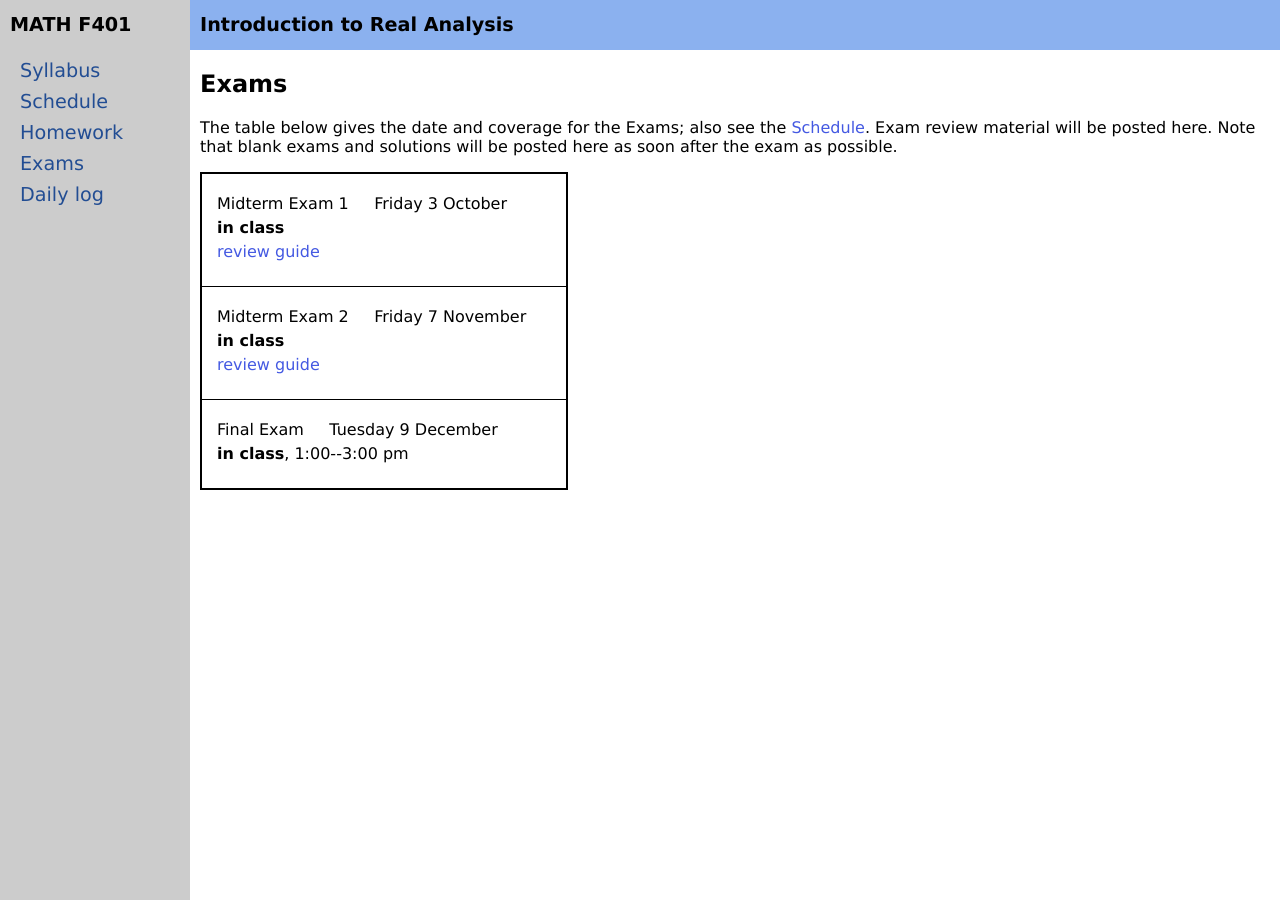
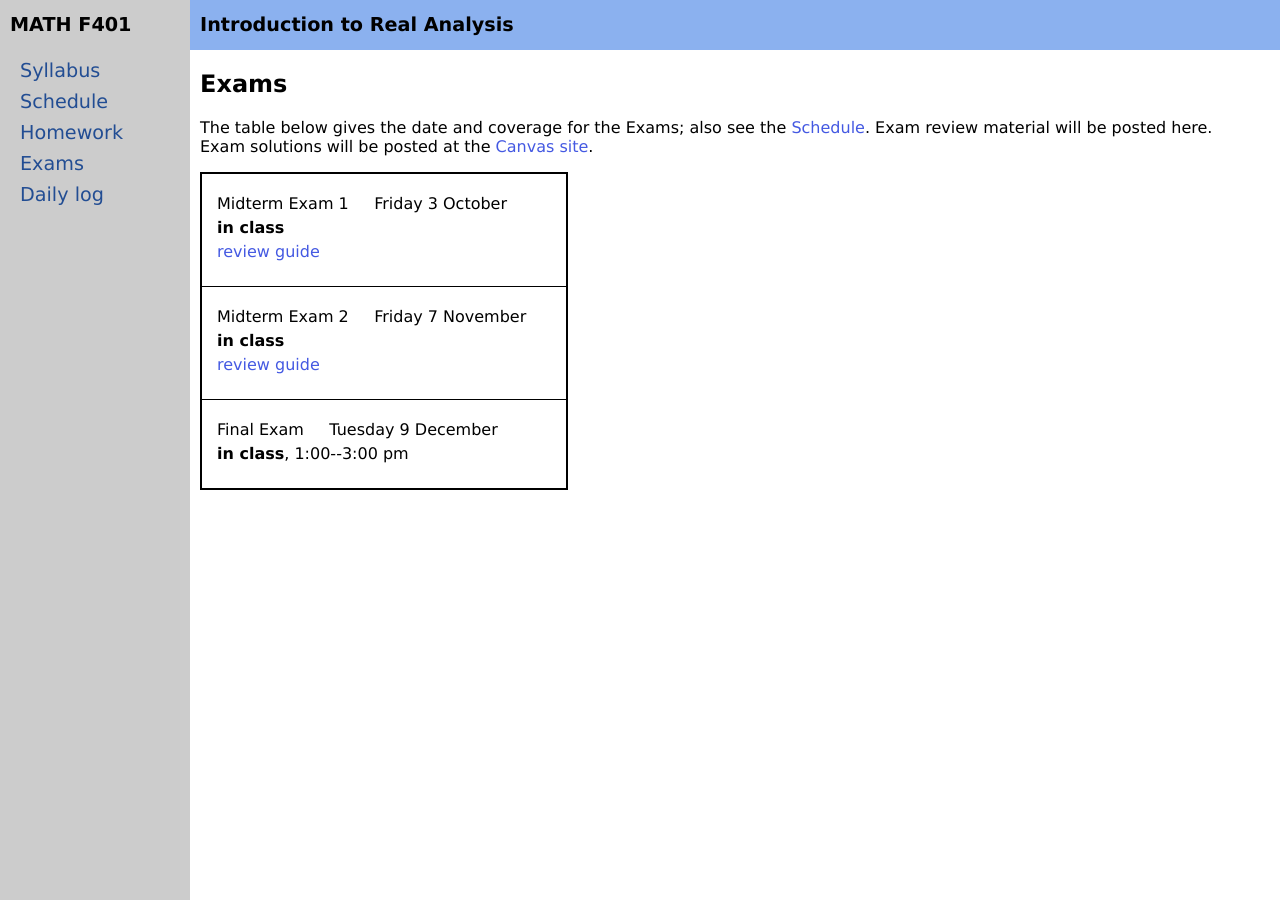
Before and after one commit to bueler/real, a Jekyll site: the page built from exams.md, in a window 1280 px wide. Built offline with Jekyll 4.4.1, drawn with Linux system fonts in a browser that asks for light colours.

Commit message:
correct approach to exam solutions

```diff
--- a/exams.md
+++ b/exams.md
@@ -5,6 +5,6 @@ title: Exams
 
 ## Exams
 
-The table below gives the date and coverage for the Exams; also see the [Schedule](assets/general/F25/schedule.pdf).  Exam review material will be posted here.  Note that blank exams and solutions will be posted here as soon after the exam as possible.
+The table below gives the date and coverage for the Exams; also see the [Schedule](assets/general/F25/schedule.pdf).  Exam review material will be posted here.  Exam solutions will be posted at the [Canvas site](https://canvas.alaska.edu/courses/27104).
 
 {% include exam_table.md  data=site.data.exams %}
```
